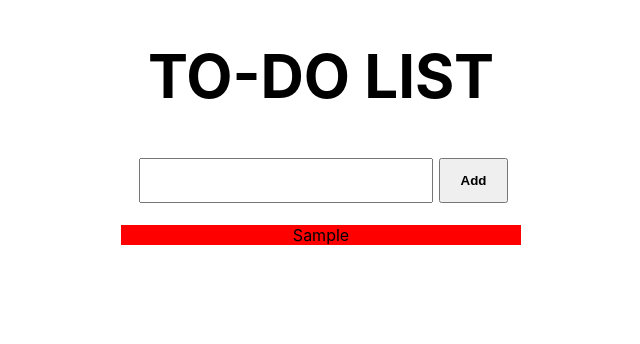
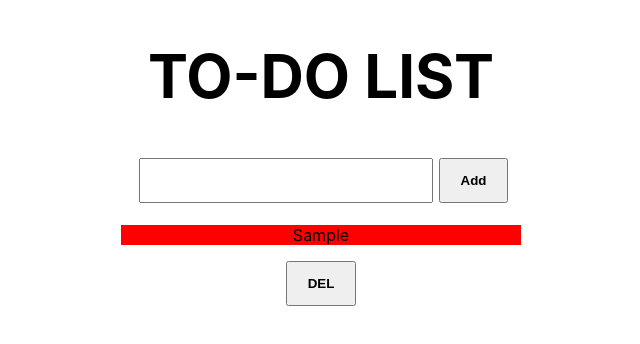
Before and after one commit to H-Lapa/To-Do-List, a Next.js app: page / in a window 1280 px wide. Both pictures are taken after typing "Sample" into the empty fields and a click on the button "Add". Shown: the top 344 px of the page, without its empty margins (319-959 px from the left). Built offline with nearby package versions, Linux system fonts and the light colour scheme.

Commit message:
deletion of todo list available

```diff
--- a/pages/index.js
+++ b/pages/index.js
@@ -8,14 +8,21 @@ export default function Home() {
   const [text, setText] = useState('');
 
   //string array
-  const [todo, addtodo] = useState([]);
+  const [todo, setTodo] = useState([]);
 
   //add to array function
   const add = (e) => {
     e.preventDefault();
-    addtodo([text, ...todo]);
+    setTodo([text, ...todo]);
     setText('');
 
+  }
+
+  //add to array function
+  const deletion = (e) => {
+    e.preventDefault();
+    const name = e.target.getAttribute("name");
+    setTodo(todo.filter(item => item !== name));
   }
 
   return (
@@ -42,9 +49,13 @@ export default function Home() {
         <div className={styles.flexV}>
           {todo.map((item) => {
               return (
+                <div>
                   <p className={styles.todo}>{item}</p>
+                  <button className={styles.delete} name={item} onClick={deletion}>DEL</button>
+                </div>
               )
             })}
+
         </div>
 
       </main>
--- a/styles/Home.module.css
+++ b/styles/Home.module.css
@@ -29,3 +29,8 @@
   background-color: red;
 
 }
+
+.delete {
+  padding: 10pt 15pt;
+  font-weight: 650;
+}
```
